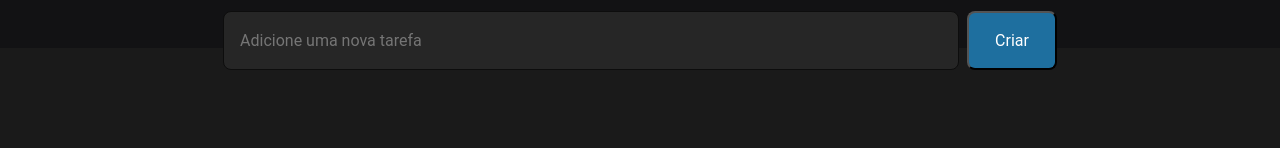
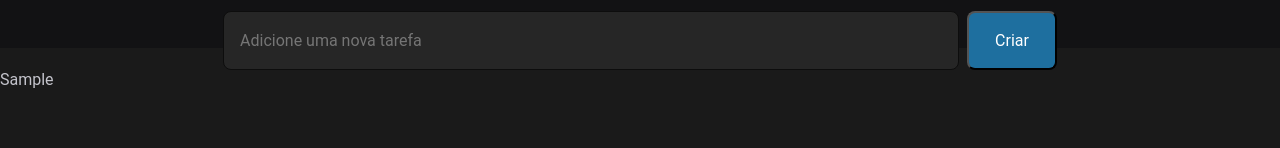
Before and after one commit to alexbruno10/todo-list, a React (Vite) app: page / in a window 1280 px wide. Both pictures are taken after typing "Sample" into the empty fields and a click on the button "Criar". Shown: the part 152-300 px from the top of the page. Built offline with nearby package versions, Linux system fonts and the light colour scheme.

Commit message:
List Tasks

```diff
--- a/src/components/Task/index.tsx
+++ b/src/components/Task/index.tsx
@@ -1,8 +1,9 @@
 import { useState } from "react";
 import FormTask from "../FormTask";
+import Tasks from "../Tasks";
 
 
-interface newTask {
+export interface Task {
     id: number,
     description: string;
     completed: boolean;
@@ -11,7 +12,7 @@ interface newTask {
 
 export default function Task() {
 
-    const [task, setTask] = useState<newTask[]>([])
+    const [task, setTask] = useState<Task[]>([])
 
     function createNewTask(description: string) {
 
@@ -28,6 +29,7 @@ export default function Task() {
     return (
         <>
         <FormTask createNewTask={createNewTask} />
+        <Tasks task={task} />
         </>
     )
 }
--- /dev/null
+++ b/src/components/Tasks/index.tsx
@@ -0,0 +1,15 @@
+import {Task} from '../Task'
+
+interface Props {
+    task: Task[];
+}
+
+export default function Tasks({task}: Props) {
+    return (
+        <>
+        {task.map(tasks => (
+            <p key={tasks.id}>{tasks.description}</p>
+        ))}
+        </>
+    )
+}
```
